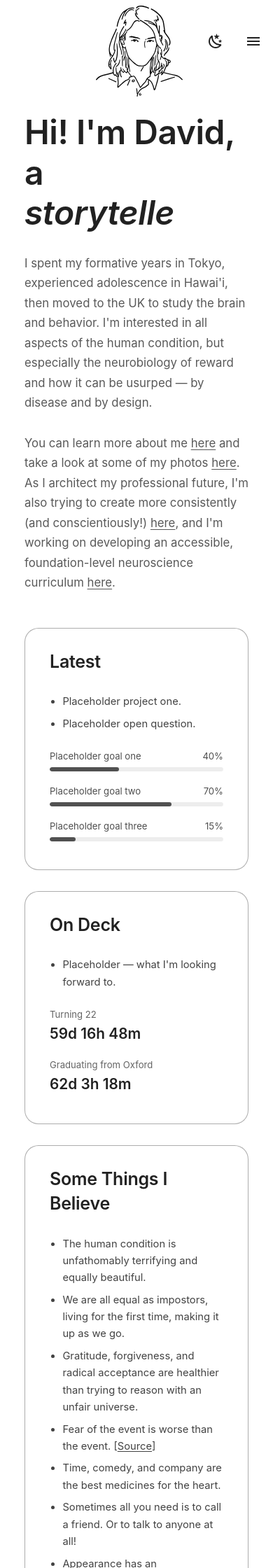
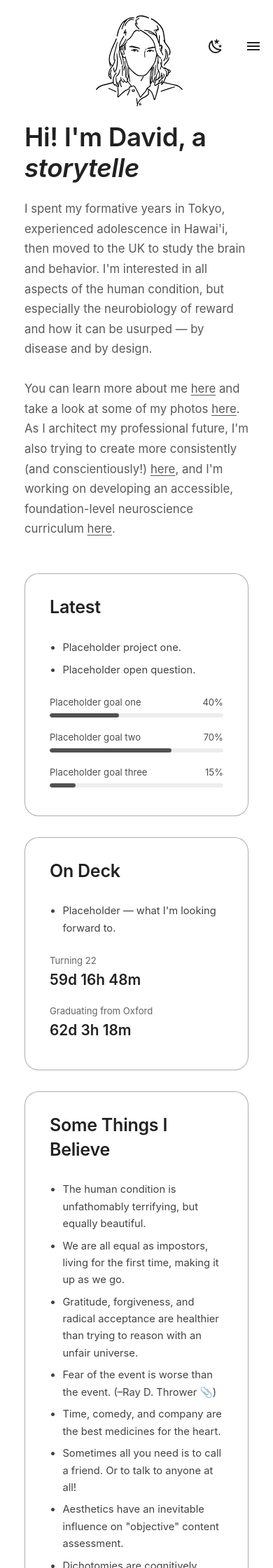
Before and after one commit to davidkhays/davidkhays.github.io, an MkDocs documentation site: the page built from docs/index.md, in a window 390 px wide. Shown: the top 2240 px of the page at 70% size. Built offline with MkDocs 1.6.1 and Material for MkDocs 9.7.7, drawn with Linux system fonts in a browser that asks for light colours; some of the changed text lies outside the part shown.

Commit message:
aurora bug fixes and mobile simplication, favicon added, some updates to Things I Believe

```diff
--- a/docs/assets/javascripts/extra.js
+++ b/docs/assets/javascripts/extra.js
@@ -63,7 +63,10 @@
   var container = document.querySelector("[data-dkh-rays]");
   if (!container) return;
 
-  var RAY_PEAK_OPACITY = 0.25;
+  // Mobile only (same 960px breakpoint as extra.css): rays read fainter on mobile since the blobs
+  // that normally layer under/around them are hidden there (see the mobile-only block in
+  // extra.css), so they're doubled here specifically to compensate.
+  var RAY_PEAK_OPACITY = window.innerWidth <= 960 ? 0.5 : 0.25;
   var DRIFT_RANGE_VW = 1.5;
   var reduceMotion =
     window.matchMedia && window.matchMedia("(prefers-reduced-motion: reduce)").matches;
@@ -92,7 +95,11 @@
     }
   }
 
-  batch(10, -8, 28, RAY_PEAK_OPACITY);
+  // Mobile only (same 960px breakpoint as elsewhere): 5 primary rays instead of 10 — the pale set
+  // is already hidden entirely on mobile via CSS, and the primary set is now wider there too (see
+  // extra.css), so fewer, bigger rays reads better than the desktop density at that width.
+  var isMobile = window.innerWidth <= 960;
+  batch(isMobile ? 5 : 10, -8, 28, RAY_PEAK_OPACITY);
   batch(10, 21, 28, RAY_PEAK_OPACITY * 0.2, "dkh-aurora-bg__ray--pale");
 
   container.appendChild(fragment);
--- a/docs/assets/stylesheets/extra.css
+++ b/docs/assets/stylesheets/extra.css
@@ -24,7 +24,12 @@ body {
    var(--md-default-bg-color)}` is opaque and would otherwise paint over this, hence the
    transparent override below (dark mode only, same selector). Everything opaque on top (header
    once scrolled, .dkh-box cards) still uses --md-default-bg-color as normal, so legibility is
-   unaffected — this only shows through genuinely transparent/blurred areas. */
+   unaffected — this only shows through genuinely transparent/blurred areas.
+   (Tried keeping this always-present at opacity:0 instead of display:none, on the theory that it'd
+   let iOS pre-build its expensive blurred layers ahead of time and avoid a first-toggle stutter —
+   measured no improvement on an actual iPhone, so reverted. Also tried masking the stutter with a
+   brief loading spinner instead of eliminating it — also reverted, no improvement measured. The
+   iPhone-only first-toggle stutter/black-screen issue is still open.) */
 /* Material's own slate defaults (hsla(...,90%,0.82) / 0.56) read as a muted mid-gray, not
    dark-mode-appropriate near-white — brightened here the same way the monochrome accent override
    at the top of this file replaces Material's palette variables, scoped to slate only so light
@@ -101,9 +106,10 @@ body[data-md-color-scheme="slate"] .dkh-aurora-bg {
   background: linear-gradient(
     to bottom,
     transparent 0%,
-    rgba(210, 50, 90, 0.32) 15%,
-    rgba(150, 40, 200, 0.34) 40%,
-    rgba(220, 50, 80, 0.28) 65%,
+    rgba(178, 24, 43, 0.36) 15%,
+    rgba(140, 20, 55, 0.36) 35%,
+    rgba(150, 40, 200, 0.3) 55%,
+    rgba(178, 24, 43, 0.32) 78%,
     transparent 100%
   );
   filter: blur(14px);
@@ -132,6 +138,46 @@ body[data-md-color-scheme="slate"] .dkh-aurora-bg {
   }
   .dkh-aurora-bg__blob {
     transition: none;
+  }
+}
+/* Mobile only: no blurred blobs, AND no position:fixed on the aurora background itself. Two
+   separate bugs were happening together on iPhone here, confirmed separately:
+   1. The first light-to-dark switch visibly froze the page for a few seconds — traced to the cost
+      of building several heavily-blurred, full-viewport GPU layers all at once (5 blobs at 60px
+      blur, up to 20 rays at 14px blur). Fixed by dropping the blobs on mobile — the biggest single
+      cost (60px blur on 5 full-viewport circles) — while keeping the (much cheaper, 14px blur)
+      rays and the plain unblurred stars/Orion's Belt. If rays alone turn out to still cause a
+      freeze, drop `.dkh-aurora-bg__ray` back into the display:none rule below too.
+   2. Separately, the top and bottom of the screen would black out after switching to dark and stay
+      that way even after switching back to light, until a full reload. This persisted even with
+      every blurred layer removed, ruling out blur/GPU cost as ITS cause. The actual suspect was
+      .dkh-aurora-bg's own position:fixed — this project already hit and fixed the exact same
+      category of bug for the header earlier (fixed/sticky elements misbehaving around Safari's
+      dynamic collapsing toolbar); this applies that same fix here: position:absolute instead of
+      fixed on mobile, so it's laid out relative to body (which already has position:relative, and
+      naturally spans the full page height) rather than pinned to the viewport. body's own
+      background-color is set to match as a fallback so there's no gap if the absolutely-positioned
+      layer doesn't extend as far as body does. Desktop is completely unaffected either way — every
+      rule here only exists below the breakpoint. */
+@media screen and (max-width: 960px) {
+  .dkh-aurora-bg__blob {
+    display: none;
+  }
+  body[data-md-color-scheme="slate"] {
+    background-color: #05060f;
+  }
+  body[data-md-color-scheme="slate"] .dkh-aurora-bg {
+    position: absolute;
+    top: -150px;
+    left: 0;
+    right: 0;
+    bottom: 0;
+  }
+  .dkh-aurora-bg__ray {
+    width: 32vw;
+  }
+  .dkh-aurora-bg__ray--pale {
+    display: none;
   }
 }
 
@@ -387,12 +433,18 @@ body[data-md-color-scheme="slate"] .dkh-aurora-bg {
    it just pushed the icon partly above the header instead). */
 @media screen and (max-width: 37.5em) {
   .dkh-header .md-header__inner {
-    min-height: 7rem;
+    /* +14px here (not just on the icon below) so everything after the header — the hero heading,
+       "Hi! I'm David...", all of it — shifts down by the same 14px too, since that content begins
+       right where this box ends. The icon's own +7px (half of 14px) is what actually lands it at
+       "shifted down by 14px": growing the box by 14px already moves its centerpoint (and so the
+       icon, which tracks top:50%) down by half that on its own, so the icon only needs to make up
+       the other half itself. */
+    min-height: calc(7rem + 14px);
   }
   .md-header__button.md-logo {
     position: absolute;
     left: 50%;
-    top: 50%;
+    top: calc(50% + 7px);
     transform: translate(-50%, -50%);
   }
 }
@@ -544,6 +596,15 @@ body[data-md-color-scheme="slate"] .dkh-aurora-bg {
 }
 .dkh-scrolled .dkh-logo-swap {
   transform: scale(0.8);
+}
+/* Mobile only: no shrink-on-scroll for the icon. The mobile header already scrolls away with the
+   page instead of staying pinned (see .dkh-header position:static below), so this doesn't need
+   its own separate reason beyond "not wanted there" — desktop keeps the shrink, this only
+   overrides it below the breakpoint. */
+@media screen and (max-width: 960px) {
+  .dkh-scrolled .dkh-logo-swap {
+    transform: none;
+  }
 }
 /* Beats Material's own `.md-header__button.md-logo img { height:1.2rem; width:auto; fill:currentcolor }`
    (meant for a single-color wordmark icon), which otherwise wins on specificity and shrinks this
@@ -730,6 +791,11 @@ body[data-md-color-scheme="slate"] .dkh-aurora-bg {
   margin: 0 auto;
   padding: 1rem 1.75rem 1.65rem;
 }
+@media screen and (min-width: 960px) {
+  .dkh-hero {
+    padding-top: 0.25rem;
+  }
+}
 /* .dkh-hero .dkh-hero__heading (not just .dkh-hero__heading): Material's `.md-typeset h1 { color:
    var(--md-default-fg-color--light); font-size: 2em }` is a class+type selector, out-specificities
    a single-class override — same pattern as the box title fix above. Its --light color is a muted
@@ -764,6 +830,9 @@ body[data-md-color-scheme="slate"] .dkh-aurora-bg {
   .dkh-hero__typed {
     display: block;
   }
+  .dkh-hero .dkh-hero__heading {
+    font-size: 2.3em;
+  }
 }
 .dkh-hero__typed::after {
   content: "";
@@ -796,6 +865,11 @@ body[data-md-color-scheme="slate"] .dkh-hero__sub {
 .dkh-box__list a {
   text-decoration: underline;
   text-underline-offset: 0.15em;
+}
+/* The paperclip-emoji "source" links in "Some Things I Believe" aren't text, so underlining them
+   like the other .dkh-box__list links doesn't read the same way — no underline for these. */
+.dkh-box__list a.dkh-box__list-icon-link {
+  text-decoration: none;
 }
 
 /* --- Three-column boxes -------------------------------------------------------------------- */
--- a/docs/index.md
+++ b/docs/index.md
@@ -54,19 +53,18 @@ description: Placeholder description — David K. Hays' personal site.
   <div class="dkh-box">
     <h2 class="dkh-box__title">Some Things I Believe</h2>
     <ul class="dkh-box__list">
-      <li>The human condition is unfathomably terrifying and equally beautiful.</li>
+      <li>The human condition is unfathomably terrifying, but equally beautiful.</li>
       <li>We are all equal as impostors, living for the first time, making it up as we go.</li>
       <li>Gratitude, forgiveness, and radical acceptance are healthier than trying to reason with an unfair universe.</li>
-      <li>Fear of the event is worse than the event. [<a href="https://www.ebay.com/itm/137132791289" target="_blank" rel="noopener noreferrer">Source</a>]</li>
+      <li>Fear of the event is worse than the event. (–Ray D. Thrower <a href="https://www.aderholdfh.com/obituaries/ray-d-thrower" target="_blank" rel="noopener noreferrer" class="dkh-box__list-icon-link">📎</a>)</li>
       <li>Time, comedy, and company are the best medicines for the heart.</li>
       <li>Sometimes all you need is to call a friend. Or to talk to anyone at all!</li>
-      <li>Appearance has an underestimated influence on subjective perception.</li>
+      <li>Aesthetics have an inevitable influence on "objective" content assessment.</li>
       <li>Dichotomies are cognitively convenient but usually false and harmful.</li>
       <li>Complaining is rarely more effective than acting or adapting.</li>
-      <li>Changing the world is easier than it sounds. Wield this power gently.</li>
       <li>Smiling at strangers makes the world a better place. :)</li>
-      <li>Ultimately, it’s all about love. [<a href="https://youtu.be/TJ4K5WFWIuw?si=jMNcLz2mvUaTSfGk&t=343" target="_blank" rel="noopener noreferrer">Source</a>]</li>
-      <li>No love, however brief, is wasted. [<a href="https://x.com/louisethebaker/status/1379961867922239497" target="_blank" rel="noopener noreferrer">Source</a>]</li>
+      <li>Ultimately, it’s all about love. <a href="https://youtu.be/TJ4K5WFWIuw?si=jMNcLz2mvUaTSfGk&t=343" target="_blank" rel="noopener noreferrer" class="dkh-box__list-icon-link">📎</a></li>
+      <li>No love, however brief, is wasted. <a href="https://x.com/louisethebaker/status/1379961867922239497" target="_blank" rel="noopener noreferrer" class="dkh-box__list-icon-link">📎</a></li>
       <li>Even if I die suddenly tomorrow, I am one of the luckiest people on Earth.</li>
       <li>Everything works out in the end.</li>
     </ul>
--- a/mkdocs.yml
+++ b/mkdocs.yml
@@ -13,6 +13,7 @@ theme:
   name: material
   custom_dir: overrides
   font: false
+  favicon: assets/images/favicon.png
   palette:
     - scheme: default
       toggle:
```
Also changed, not shown: other parts of docs/index.md (+0 -1 lines), overrides/main.html (added, +18 -0 lines), docs/assets/images/favicon.png (added).
